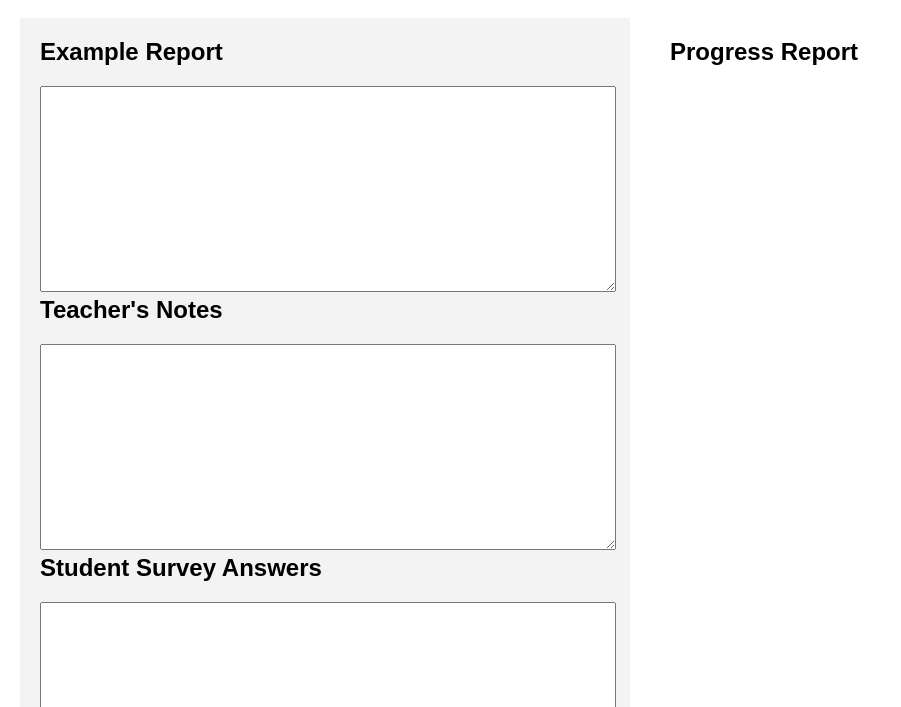
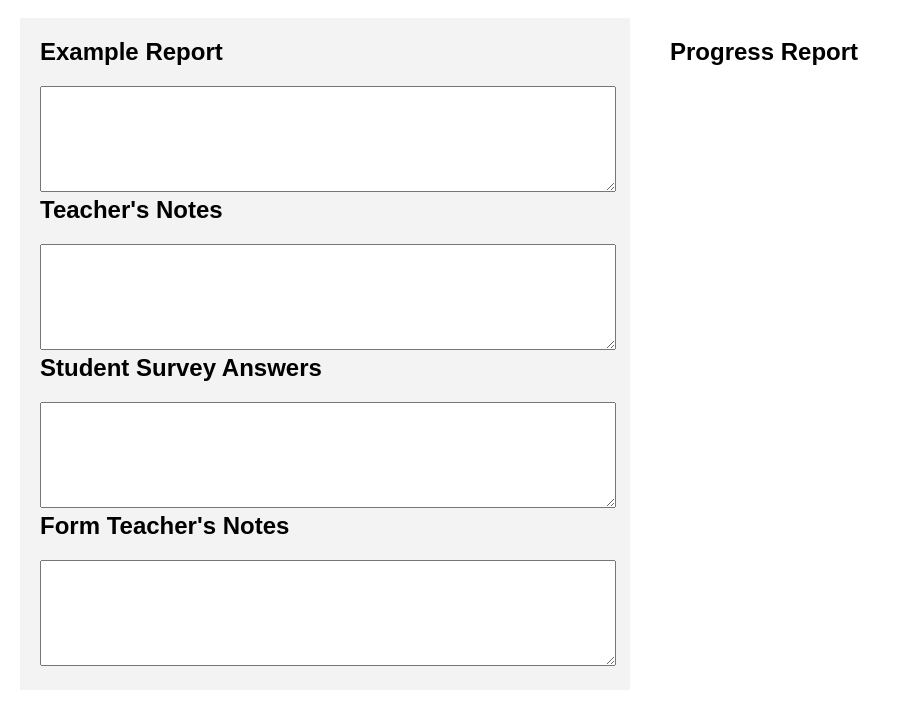
Before and after one commit to alpha-arietis/school-report-writer, a plain HTML site: page index.html in a window 1280 px wide. Shown: the part 60-767 px from the top of the page, without its empty margins (0-901 px from the left). Drawn offline with Linux system fonts and the light colour scheme.

Commit message:
Updated style.css

```diff
--- a/style.css
+++ b/style.css
@@ -25,7 +25,7 @@ h1 {
 
 .input-section textarea {
 	width: 100%;
-	height: 200px;
+	height: 100px;
 	resize: vertical;
 }
 
```
